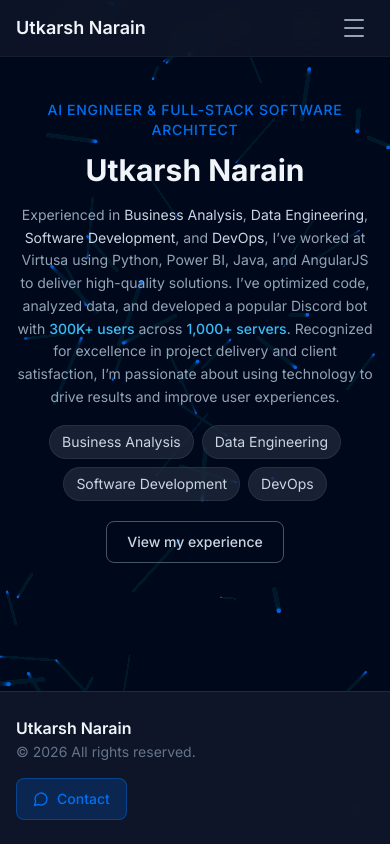
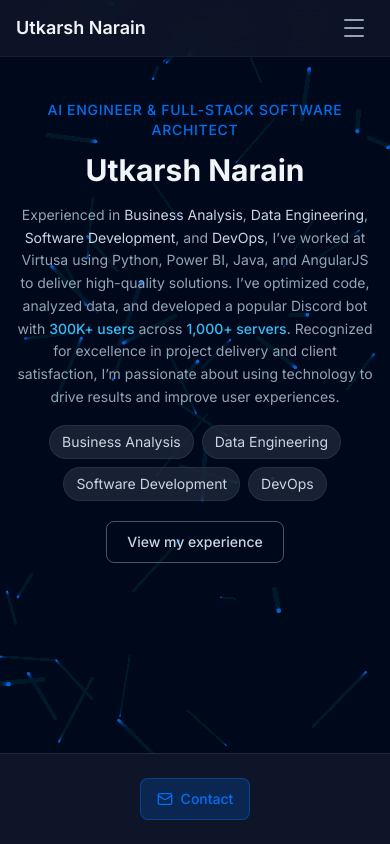
Before and after one commit to utki007/utki007.github.io, a React (Vite) app: page / in a window 390 px wide. Built offline with nearby package versions, Linux system fonts and the light colour scheme.

Commit message:
Footer: responsive tweaks and Mail icon

```diff
--- a/src/components/Footer.jsx
+++ b/src/components/Footer.jsx
@@ -1,5 +1,5 @@
 import { Link } from 'react-router-dom'
-import { Mail, Linkedin, Github, FileText, ExternalLink, Download, MessageCircle } from 'lucide-react'
+import { Mail, Linkedin, Github, FileText, ExternalLink, Download } from 'lucide-react'
 
 const RESUME_URL = '/Utkarsh Narain.pdf'
 
@@ -8,8 +8,8 @@ export default function Footer() {
     <footer className="fixed bottom-0 left-0 right-0 z-40 border-t border-slate-700/50 bg-dark/95 backdrop-blur-sm py-6 sm:py-10 px-4 sm:px-6 lg:px-8">
       <div className="w-full">
         <div className="flex flex-col sm:flex-row sm:items-center sm:justify-between gap-4 sm:gap-6">
-          {/* Name & Copyright */}
-          <div>
+          {/* Name & Copyright — hidden on small screens */}
+          <div className="hidden sm:block">
             <p className="font-semibold text-slate-100">Utkarsh Narain</p>
             <p className="text-slate-500 text-sm mt-0.5">
               © {new Date().getFullYear()} All rights reserved.
@@ -17,12 +17,12 @@ export default function Footer() {
           </div>
 
           {/* Mobile / kiosk: single Contact button */}
-          <div className="flex sm:hidden">
+          <div className="flex justify-center sm:hidden">
             <Link
               to="/contact"
               className="inline-flex items-center gap-2 px-4 py-2.5 rounded-lg bg-accent/20 text-accent hover:bg-accent/30 border border-accent/40 font-medium text-sm transition-colors"
             >
-              <MessageCircle className="w-4 h-4" />
+              <Mail className="w-4 h-4" aria-hidden />
               Contact
             </Link>
           </div>
```
